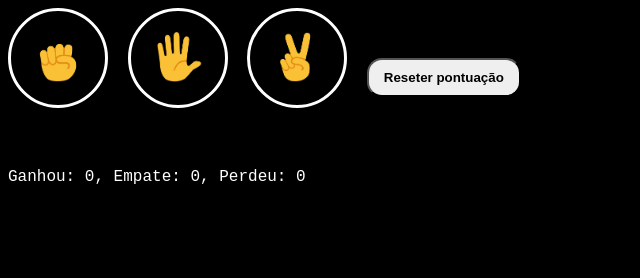
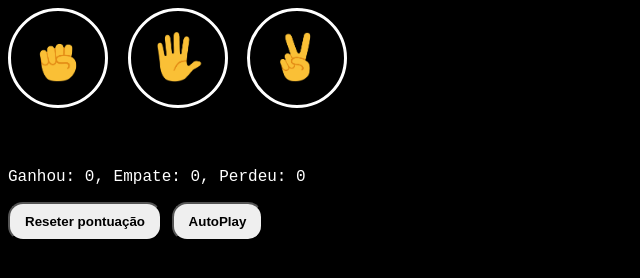
Before and after one commit to GabrielPTuga/RPS, a plain HTML site: page index.html in a window 1280 px wide. Shown: the whole page, without its empty margins (0-640 px from the left). Drawn offline with Linux system fonts and the light colour scheme.

Commit message:
Adicionando o AutoPlay

```diff
--- a/index.html
+++ b/index.html
@@ -13,12 +13,13 @@
     <button onclick="playGame2('Pedra')" class="move-button"><img src="images/pedra.png" alt="Pedra" class="move-icon"></button>
     <button onclick="playGame2('Papel')" class="move-button"><img src="images/papel.png" alt="Papel" class="move-icon"></button>
     <button onclick="playGame2('Tesoura')" class="move-button"><img src="images/tesoura.png" alt="Tesoura" class="move-icon"></button>
-    <button class="resetar-style" onclick="resetarPontuacao()">Reseter pontuação</button>
 
     <p class="js-result"></p>
     <p class="js-moves moves-style"></p>
     <p class="js-score score-style"></p>
 
+    <button class="resetar-style" onclick="resetarPontuacao()">Reseter pontuação</button>
+    <button class="js-auto auto-button" onclick="autoPlay()">AutoPlay</button>
     <script src="script.js"></script>
 </body>
 </html>
--- a/script.js
+++ b/script.js
@@ -9,7 +9,7 @@ if (pontuacao === null) {
 }
 
 const ganperd = document.querySelector(".js-result");
-updateScoreElement();
+updateScoreElement();  // Exibir o resultado
 
 // Funcção para escolher a opção do jogador
 function pickComputerMove() {
@@ -62,6 +62,22 @@ function playGame2(escolha) {
     updateScoreElement();
 }
 
+let isAutoPlaying = false;
+let intervalID;
+
+function autoPlay() {
+    if (!isAutoPlaying) {
+        intervalID = setInterval(function() { // Pegando o numero do setInterval
+            const playerMove = pickComputerMove();
+            playGame2(playerMove);
+        }, 1000);
+        isAutoPlaying = true;
+    } else {
+        clearInterval(intervalID); // Vai para o setInterval
+        isAutoPlaying = false;
+    }
+}
+
 // Função para resetar a pontuação
 function resetarPontuacao() {
     pontuacao.Ganhou = 0;
--- a/style.css
+++ b/style.css
@@ -8,7 +8,7 @@ body {
     margin-top: 60px;
 }
 
-.resetar-style {
+.resetar-style,.auto-button {
     padding: 10px 15px;
     font-weight: bolder;
     border-radius: 15px;
```
